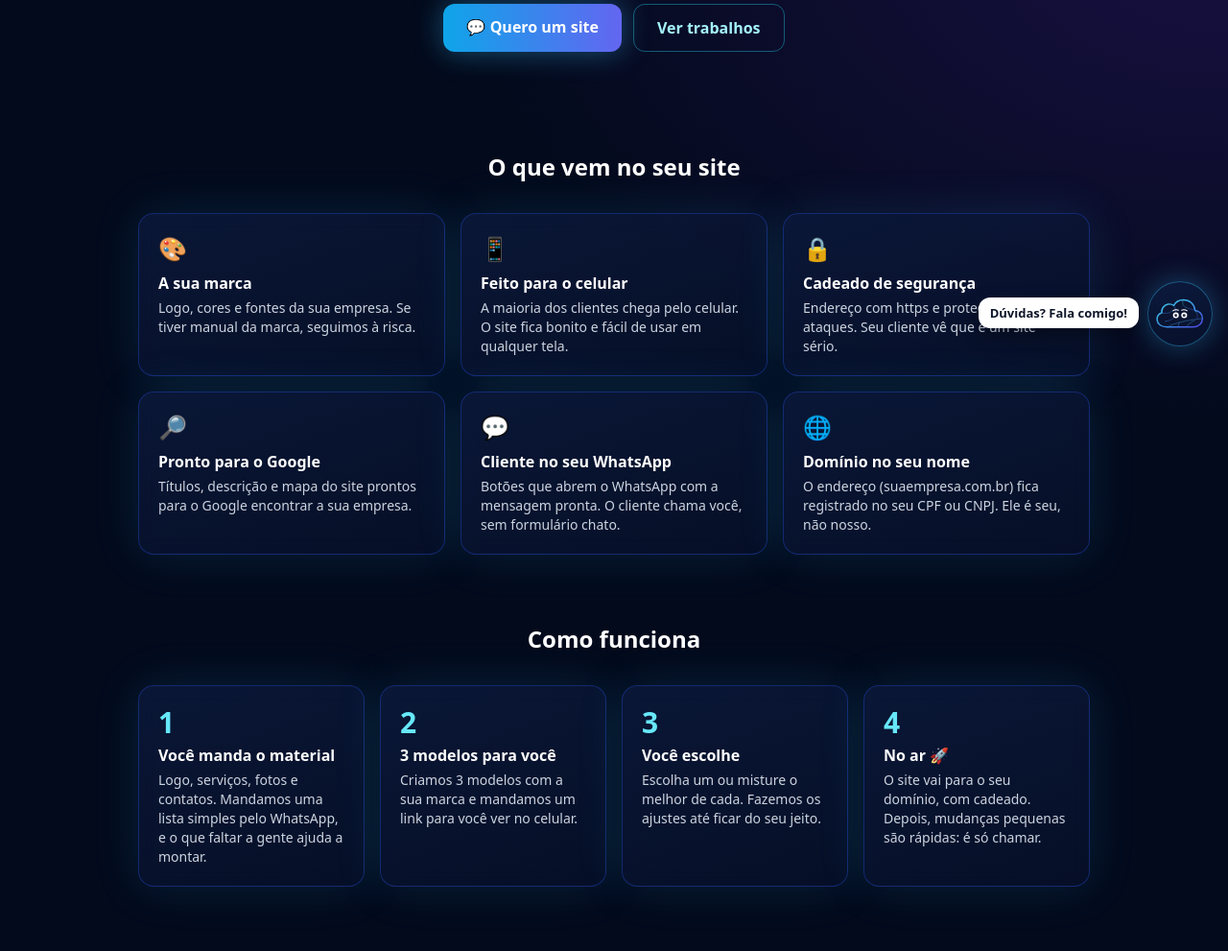
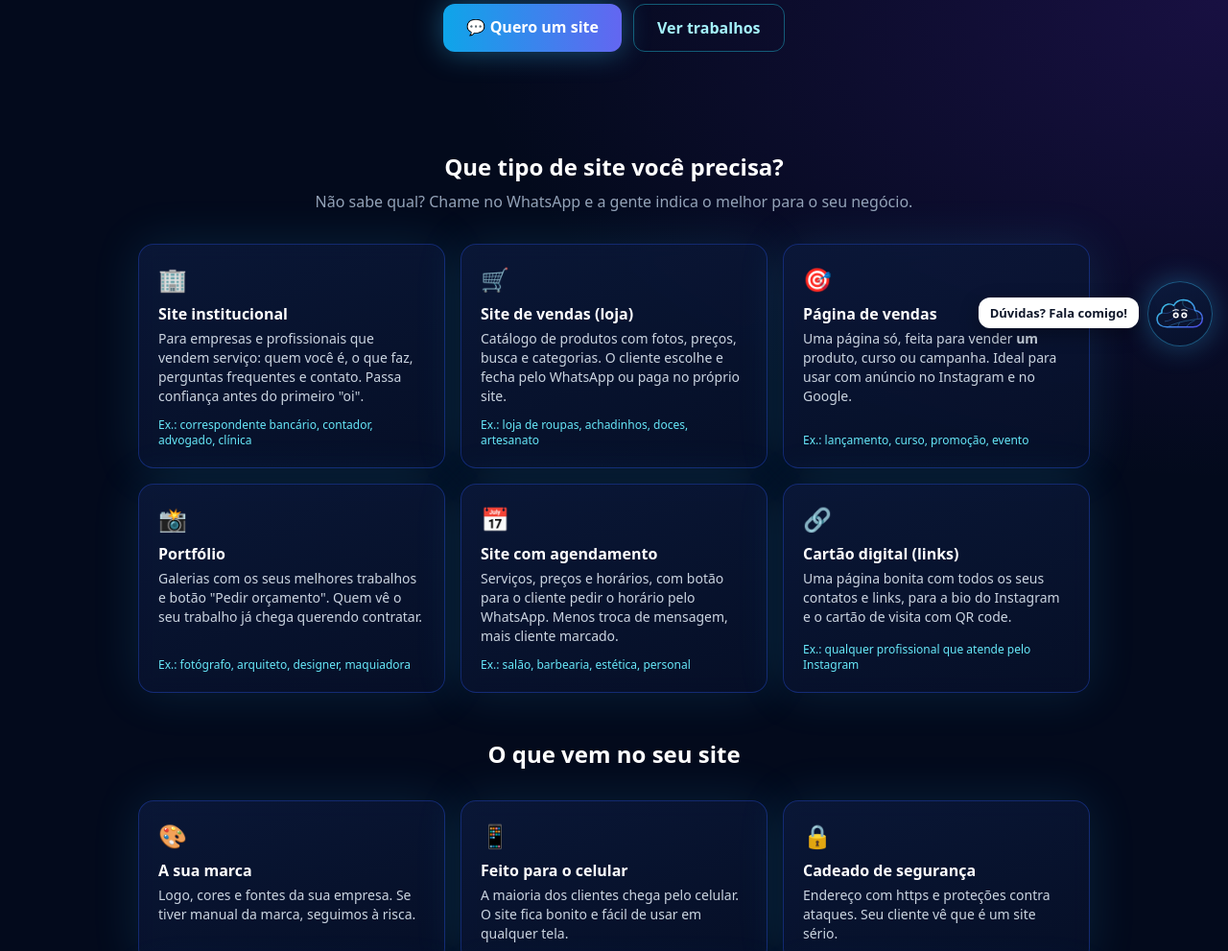
Before and after one commit to joaopaulogoncalve/master-nuvem, a plain HTML site: page public/sites.html in a window 1280 px wide. Shown: the part 420-1411 px from the top of the page at 96% size. Drawn offline with nearby package versions, Linux system fonts and the light colour scheme.

Commit message:
Página /sites: tipos de site (institucional, loja, página de vendas, portfólio, agendamento, cartão)
Co-Authored-By: Claude Opus 5.5 <noreply@anthropic.com>

```diff
--- a/public/sites.html
+++ b/public/sites.html
@@ -51,6 +51,20 @@ details[open] summary span.mais{transform:rotate(45deg)}
     <div class="mt-8 flex flex-wrap justify-center gap-3">
       <a href="https://wa.me/5562982846067?text=Ol%C3%A1!%20Quero%20um%20site%20para%20a%20minha%20empresa." target="_blank" rel="noopener" class="cta font-bold px-6 py-3 rounded-xl">💬 Quero um site</a>
       <a href="#trabalhos" class="font-semibold px-6 py-3 rounded-xl border border-cyan-400/40 text-cyan-200">Ver trabalhos</a>
+    </div>
+  </section>
+
+  <!-- tipos de site -->
+  <section id="tipos" class="py-6 scroll-mt-20">
+    <h2 class="text-2xl font-bold text-center mb-2">Que tipo de site você precisa?</h2>
+    <p class="text-center text-slate-400 mb-8">Não sabe qual? Chame no WhatsApp e a gente indica o melhor para o seu negócio.</p>
+    <div class="grid sm:grid-cols-2 lg:grid-cols-3 gap-4">
+      <div class="glass rounded-2xl p-5 flex flex-col"><div class="text-2xl">🏢</div><h3 class="font-bold mt-2">Site institucional</h3><p class="text-slate-300 text-sm mt-1 flex-1">Para empresas e profissionais que vendem serviço: quem você é, o que faz, perguntas frequentes e contato. Passa confiança antes do primeiro "oi".</p><p class="text-xs text-cyan-300 mt-3">Ex.: correspondente bancário, contador, advogado, clínica</p></div>
+      <div class="glass rounded-2xl p-5 flex flex-col"><div class="text-2xl">🛒</div><h3 class="font-bold mt-2">Site de vendas (loja)</h3><p class="text-slate-300 text-sm mt-1 flex-1">Catálogo de produtos com fotos, preços, busca e categorias. O cliente escolhe e fecha pelo WhatsApp ou paga no próprio site.</p><p class="text-xs text-cyan-300 mt-3">Ex.: loja de roupas, achadinhos, doces, artesanato</p></div>
+      <div class="glass rounded-2xl p-5 flex flex-col"><div class="text-2xl">🎯</div><h3 class="font-bold mt-2">Página de vendas</h3><p class="text-slate-300 text-sm mt-1 flex-1">Uma página só, feita para vender <b>um</b> produto, curso ou campanha. Ideal para usar com anúncio no Instagram e no Google.</p><p class="text-xs text-cyan-300 mt-3">Ex.: lançamento, curso, promoção, evento</p></div>
+      <div class="glass rounded-2xl p-5 flex flex-col"><div class="text-2xl">📸</div><h3 class="font-bold mt-2">Portfólio</h3><p class="text-slate-300 text-sm mt-1 flex-1">Galerias com os seus melhores trabalhos e botão "Pedir orçamento". Quem vê o seu trabalho já chega querendo contratar.</p><p class="text-xs text-cyan-300 mt-3">Ex.: fotógrafo, arquiteto, designer, maquiadora</p></div>
+      <div class="glass rounded-2xl p-5 flex flex-col"><div class="text-2xl">📅</div><h3 class="font-bold mt-2">Site com agendamento</h3><p class="text-slate-300 text-sm mt-1 flex-1">Serviços, preços e horários, com botão para o cliente pedir o horário pelo WhatsApp. Menos troca de mensagem, mais cliente marcado.</p><p class="text-xs text-cyan-300 mt-3">Ex.: salão, barbearia, estética, personal</p></div>
+      <div class="glass rounded-2xl p-5 flex flex-col"><div class="text-2xl">🔗</div><h3 class="font-bold mt-2">Cartão digital (links)</h3><p class="text-slate-300 text-sm mt-1 flex-1">Uma página bonita com todos os seus contatos e links, para a bio do Instagram e o cartão de visita com QR code.</p><p class="text-xs text-cyan-300 mt-3">Ex.: qualquer profissional que atende pelo Instagram</p></div>
     </div>
   </section>
 
@@ -159,7 +173,8 @@ details[open] summary span.mais{transform:rotate(45deg)}
         </ul>
       </div>
     </div>
-    <p class="text-center text-sm text-slate-400 mt-5">O domínio (.com.br) é pago à parte, direto no Registro.br, em seu nome: cerca de R$ 40 por ano.</p>
+    <p class="text-center text-sm text-slate-300 mt-5">🛒 <b>Site de vendas (loja)</b> e sites com pagamento online: <b>sob orçamento</b>, conforme o número de produtos.</p>
+    <p class="text-center text-sm text-slate-400 mt-2">O domínio (.com.br) é pago à parte, direto no Registro.br, em seu nome: cerca de R$ 40 por ano.</p>
   </section>
 
   <!-- perguntas -->
```
